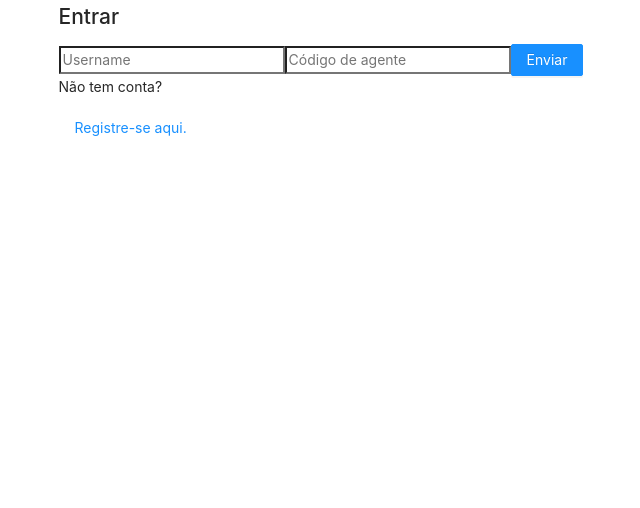
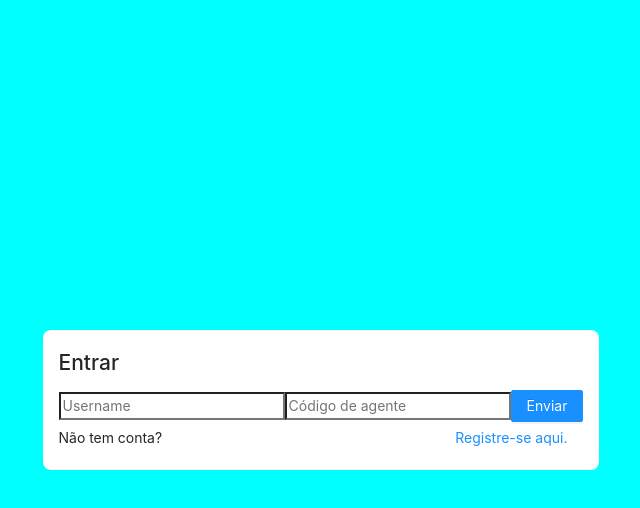
Before and after one commit to ranielsobrinho/flexqueues, a React (Create React App) app: page / in a window 1280 px wide. Shown: the top 508 px of the page, without its empty margins (319-959 px from the left). Built offline with nearby package versions, Linux system fonts and the light colour scheme.

Commit message:
feat: styling home page

```diff
--- a/src/pages/Home/index.css
+++ b/src/pages/Home/index.css
@@ -3,4 +3,29 @@
     justify-content: center;
     align-items: center;
     flex-direction: column;
+
+    height: 100vh;
+    width: 100vw;
+    background-color: aqua;
 }
+
+.SignForm{
+    background-color: white;
+    border-radius: .5rem;
+    padding: 1rem;
+}
+
+.RegisterForm{
+    background-color: white;
+    border-radius: .5rem;
+    padding: 1rem;
+}
+
+.content{
+    display: flex;
+    flex-direction: row;
+    justify-content: space-between;
+    align-items: baseline;
+
+    height: 2rem;
+}
```
